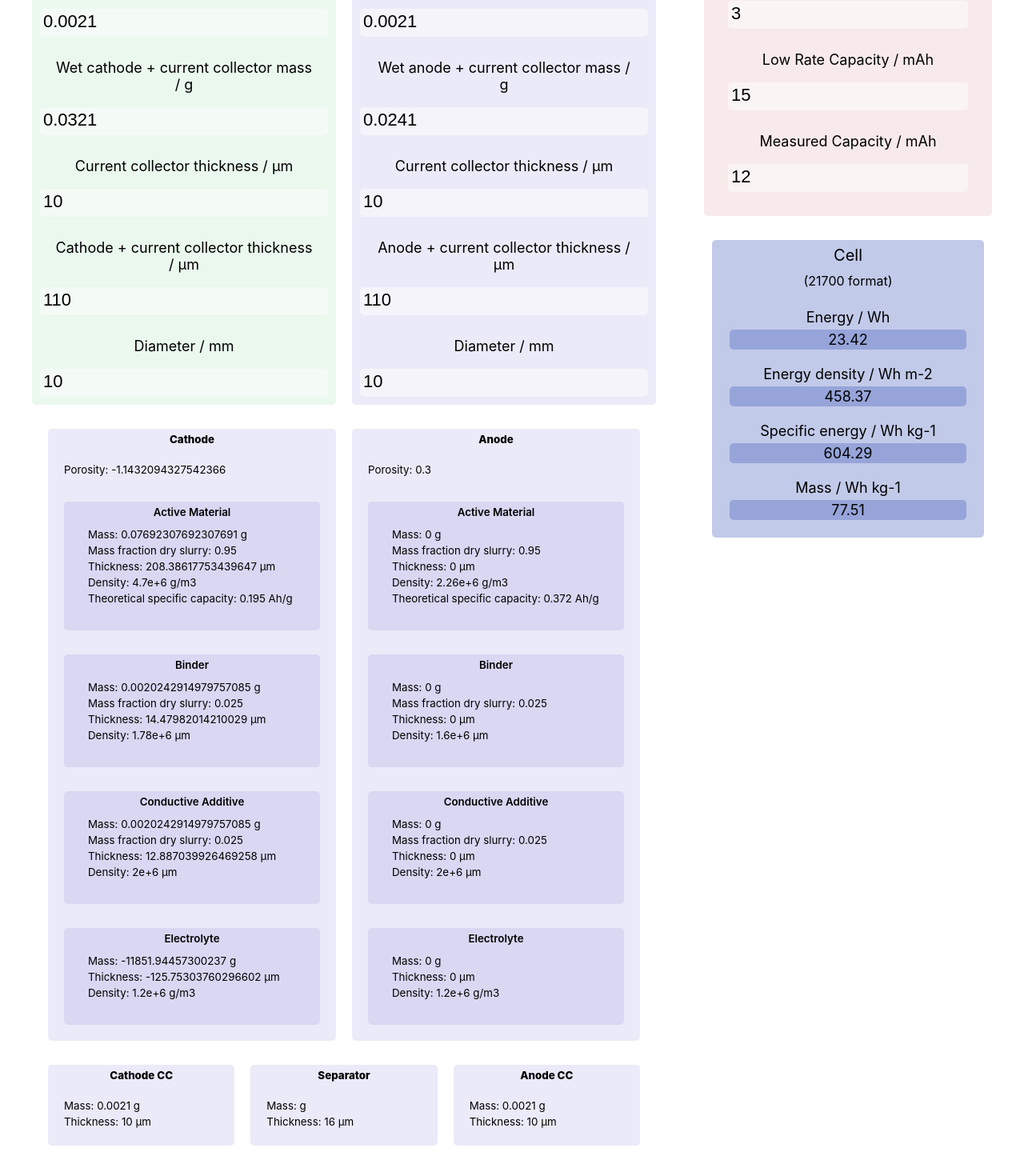
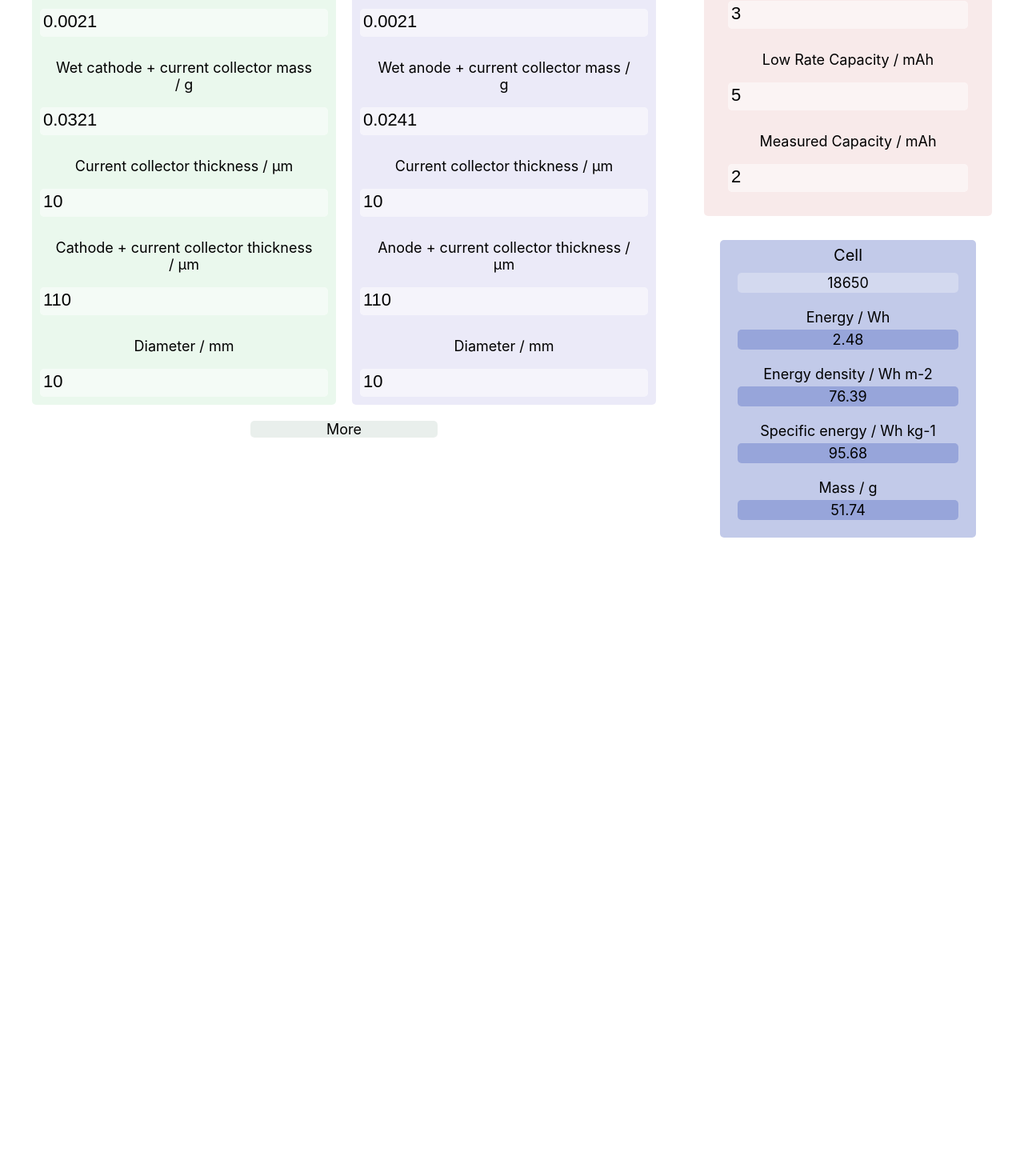
Before and after one commit to tldr-group/cell-normaliser, a React (Create React App) app: page / in a window 1280 px wide. Shown: the part 346-1816 px from the top of the page at 80% size. After the commit the page ends 1098 px from the top, so only its background shows below. Built offline with nearby package versions, Linux system fonts and the light colour scheme.

Commit message:
changeable cell, hide details

```diff
--- a/src/App.css
+++ b/src/App.css
@@ -131,6 +131,10 @@
   grid-column: 4 / span 6;
 }
 
+.box-4-offset-4{
+  grid-column: 5 / span 4;
+}
+
 .box-8-offset-2{
   grid-column: 3 / span 8;
 }
@@ -153,3 +157,7 @@
     grid-column: span 12;
   }
 }
+
+.show{
+  display: inline !important;
+}
--- a/src/App.js
+++ b/src/App.js
@@ -26,13 +26,15 @@ function App() {
             <Electrode />
             <SubElectrode />
         </div>
-        <div className='box-4 sticky'>
+        <div className='box-4'>
         <div className='box-row'>
         <div className='box-12'>
           <Stack />
         </div>
+        <div className='box-row'>
         <div className='box-12'>
           <Cell />
+          </div>
         </div>
         </div>
         </div>
--- a/src/features/cell/Cell.js
+++ b/src/features/cell/Cell.js
@@ -15,7 +15,6 @@ import {
   selectAvgVoltage,
   selectMeasuredCapacity,
   selectActiveElectrode,
-  // selectStack
 } from '../stack/stackSlice';
 import {
     setEDensity,
@@ -29,7 +28,10 @@ import {
     setMass,
     selectMass,
     setEnergyEfficiency,
-    // selectEnergyEfficiency,
+    selectActiveCellType,
+    selectCell,
+    setCase,
+    setActiveCellType
 } from './cellSlice'
 import styles from './Cell.module.css';
 import './../../App.css'
@@ -57,12 +59,13 @@ export function Cell() {
   const Energy = Number(useSelector(selectEnergy));
   const SpecificEnergy = Number(useSelector(selectSpecificEnergy))
   const Mass = Number(useSelector(selectMass))
-  // const EnergyEfficiency = Number(useSelector(selectEnergyEfficiency))
+  const ActiveCellType = Number(useSelector(selectActiveCellType))
+  const Cell = useSelector(selectCell)
   const dispatch = useDispatch();
 
 
   function massToMassLoading(mass, diameter){
-    return mass / ( 0.25 * Math.PI * (diameter*1e-3)**2)
+    return mass / ( 0.25 * Math.PI * (diameter*1e-3)**2) // g m-2
   }
 
   function stackThickness(anodeThickness, cathodeThickness, separatorThickness, ACCThickness, CCCThickness){
@@ -81,20 +84,25 @@ export function Cell() {
     return avgVoltage * measuredCapacity * 1e-3 / (0.25 * Math.PI * (diameter * 1e-3) **2) // Wh
   }
 
+  function setCellType(cellType, caseObj){
+    dispatch(setCase(caseObj.case))
+    dispatch(setActiveCellType(cellType))
+  }
+
   function calcEnergy(){
     // 2 * stackArea * arealEnergyDensity
-    var AnodeMassLoading = massToMassLoading(AWetMass, Diameter)
+    var AnodeMassLoading = massToMassLoading(AWetMass, Diameter) // g m-2
     var CathodeMassLoading = massToMassLoading(CWetMass, Diameter)
     var ACCMassLoading = massToMassLoading(ACCMass, Diameter)
     var CCCMassLoading = massToMassLoading(CCCMass, Diameter)
-    var StackThickness = stackThickness(AThickness, CThickness, SThickness, ACCThickness, CCCThickness)
+    var StackThickness = stackThickness(AThickness, CThickness, SThickness, ACCThickness, CCCThickness) // m
     var StackMassLoading = massLoading(AnodeMassLoading, CathodeMassLoading, SMassLoading, ACCMassLoading, CCCMassLoading)
     var StackArea = stackArea(CaseInternalVolume, StackThickness) // m2
     var energyDensity = arealEnergyDensity(AvgVoltage, MeasuredCapacity, Diameter)  // Wh m-2
     var energy = StackArea * energyDensity  // Wh
     var theoreticEnergy = StackArea * arealEnergyDensity(AvgVoltage, LowRateCapacity, Diameter)
-    var mass = CaseMass + StackArea * StackMassLoading // kg
-    var specificEnergy = 2 * StackArea * energyDensity * 1000 / ( CaseMass + StackArea * StackMassLoading )
+    var mass = CaseMass + StackArea * StackMassLoading // g
+    var specificEnergy = 2 * StackArea * energyDensity * 1000 / ( CaseMass + StackArea * StackMassLoading ) // Wh kg-1
     dispatch(setEDensity(energyDensity))
     dispatch(setEnergy(energy))
     dispatch(setMass(mass))
@@ -106,10 +114,14 @@ export function Cell() {
     calcEnergy()
   })
 
+  useEffect(() => {
+    setCellType('18650', Cell.cells['18650'])
+  }, [])
+
   if (ActiveElectrode !== 'none'){
   return (
     <div>
-      <div className="container sticky">
+      <div className="container">
             <div className='box-12'>
             <div className={styles.resultsSection}>
                 <div className='box-row'>
@@ -117,9 +129,20 @@ export function Cell() {
                     <p className={styles.title}>
                         Cell
                     </p>
-                    <p className={styles.subtitle}>
-                        (21700 format)
-                    </p>
+                    <div tabindex={0} className={styles.dropdown}>
+                        <div className={styles.dropdownBtn}>{ActiveCellType}</div>
+                        <div className={styles.dropdownItems}>
+                          {Object.keys(Cell.cells).map(l => {
+                              return(
+                                <div className={styles.dropdownItem} onClick={() => setCellType(l, Cell.cells[l])}>
+                                  {l}
+                                </div>
+                              )
+                            })
+                          }
+
+                          </div>
+                    </div>
                     </div>
                 </div>
                 <div className='box-row'>
@@ -155,7 +178,7 @@ export function Cell() {
                 <div className='box-row'>
                     <div className='box-12'>
                         <div className={styles.resultTitle}>
-                            Mass / Wh kg-1
+                            Mass / g
                             </div>
                             <div className={styles.result}>
                             {parseFloat(Mass).toFixed(2)}
@@ -183,7 +206,7 @@ export function Cell() {
 
     return (
       <div>
-        <div className="container sticky">
+        <div className="container">
               <div className='box-12'>
               <div className={styles.resultsSection}>
                   <div className='box-row'>
--- a/src/features/cell/Cell.module.css
+++ b/src/features/cell/Cell.module.css
@@ -30,3 +30,30 @@
     border-radius: 5px;
     margin-top: 5px;
 }
+
+.dropdown{
+    font-size: 18px;
+    background-color: rgba(251, 251, 251, 0.291);
+    border: 2px solid transparent;
+    border-radius: 5px;
+    margin-top: 5px;
+}
+.dropdown:hover{
+    cursor: pointer;
+}
+
+.dropdown:focus > .dropdownItems{
+    display:block
+}
+
+
+.dropdownItems{
+    display:none;
+}
+
+.dropdownItem{
+    background-color: rgba(251, 251, 251, 0.438);
+    border: 1px solid rgba(0, 0, 0);
+    border-radius: 5px;
+    margin-top: 5px;
+}
--- a/src/features/cell/cellSlice.js
+++ b/src/features/cell/cellSlice.js
@@ -2,13 +2,28 @@ import { createSlice } from '@reduxjs/toolkit';
 
 const initialState = {
   case: {
-    internalVolume: 2.105e-5,
-    mass: 10.9,
+    internalVolume: 2.105e-5, // m3
+    mass: 10.9, // g
   },
   energy: 0,
   specificEnergy: 0,
   energyDensity: 0,
   mass: 0,
+  activeCellType: '21700',
+  cells: {
+    '21700': {
+      case: {
+        internalVolume: 2.105e-5, // m3
+        mass: 10.9, // g
+      }
+    },
+    '18650': {
+      case: {
+        internalVolume: 1.335e-5, // m3
+        mass: 9.5, // g
+      }
+    },
+  }
 };
 
 export const cellSlice = createSlice({
@@ -30,10 +45,16 @@ export const cellSlice = createSlice({
     setEnergyEfficiency: (state, action) => {
       state.energyEfficiency = action.payload;
     },
+    setCase: (state, action) => {
+      state.case = action.payload
+    },
+    setActiveCellType: (state, action) => {
+      state.activeCellType = action.payload
+    },
 }
 })
 
-export const { setEDensity, setMass, setEnergy, setSpecificEnergy, setEnergyEfficiency } = cellSlice.actions;
+export const { setEDensity, setMass, setEnergy, setSpecificEnergy, setEnergyEfficiency, setCase, setActiveCellType } = cellSlice.actions;
 
 export const selectEDensity = (state) => state.cell.energyDensity;
 export const selectEnergy = (state) => state.cell.energy;
@@ -42,5 +63,7 @@ export const selectEnergyEfficiency = (state) => state.cell.energyEfficiency;
 export const selectMass = (state) => state.cell.mass;
 export const selectCaseInternalVolume = (state) => state.cell.case.internalVolume;
 export const selectCaseMass = (state) => state.cell.case.mass;
+export const selectActiveCellType = (state) => state.cell.activeCellType;
+export const selectCell = (state) => state.cell;
 
 export default cellSlice.reducer;
--- a/src/features/stack/Stack.module.css
+++ b/src/features/stack/Stack.module.css
@@ -10,11 +10,21 @@
 .subElectrodeSection{
   background-color: rgba(98, 42, 42, 0.1);
   border-radius: 5px;
+  display: none;
   /* grid-column: 12; */
   /* display: grid; */
   /* grid-template-columns: repeat(12, 1fr); */
   grid-template-rows: 1fr;
   margin-top: 20px;
+}
+
+.moreBtn{
+  background-color: rgba(42, 98, 67, 0.1);
+  border-radius: 5px;
+}
+
+.moreBtn:hover{
+  cursor: pointer;
 }
 
 .cathode{
--- a/src/features/stack/SubElectrode.js
+++ b/src/features/stack/SubElectrode.js
@@ -1,54 +1,66 @@
-import React from 'react';
+import React, { useRef} from 'react';
 import { useSelector, useDispatch } from 'react-redux';
-import stackSlice, {
-  selectDiameter,
-  selectActiveElectrode,
+import {
   selectCCCThickness,
   selectCCCMass,
   selectACCMass,
   selectSMass,
   selectSThickness,
-  selectTotalCathodeMass,
-  selectTotalCathodeThickness,
-  selectTotalAnodeMass,
-  selectTotalAnodeThickness,
-  selectAvgVoltage,
-  selectLowRateCapacity,
-  selectMeasuredCapacity,
   selectStack,
   selectACCThickness,
+  selectShowSubElectrode,
+  setShowSubelectrode
 } from './stackSlice';
 
 import styles from './Stack.module.css';
 import './../../App.css'
 
 export function SubElectrode() {
-//   const CWetMass = useSelector(selectCWetMass);
-//   const CThickness = useSelector(selectCThickness);
-//   const AWetMass = useSelector(selectAWetMass);
-//   const AThickness = useSelector(selectAThickness);
-  const Diameter = useSelector(selectDiameter);
-//   const ArealEnergyDensity = useSelector(selectArealEnergyDensity);
-  const ActiveElectrode = useSelector(selectActiveElectrode);
+const subElectrodeSection = useRef(null);
   const CCCThickness = useSelector(selectCCCThickness);
   const CCCMass = useSelector(selectCCCMass);
   const ACCMass = useSelector(selectACCMass);
   const ACCThickness = useSelector(selectACCThickness);
   const SMass = useSelector(selectSMass)
   const SThickness = useSelector(selectSThickness)
-  const TotalCathodeMass = useSelector(selectTotalCathodeMass)
-  const TotalCathodeThickness = useSelector(selectTotalCathodeThickness)
-  const TotalAnodeMass = useSelector(selectTotalAnodeMass)
-  const TotalAnodeThickness = useSelector(selectTotalAnodeThickness)
-  const AverageVoltage = useSelector(selectAvgVoltage)
-  const LowRateCapacity = useSelector(selectLowRateCapacity)
-  const MeasuredCapacity = useSelector(selectMeasuredCapacity)
   const Stack = useSelector(selectStack)
-  const dispatch = useDispatch();
+  const ShowSubElectrode = useSelector(selectShowSubElectrode)
+  const dispatch = useDispatch()
 
-  function subElectrodeRender () {
+  const precision = 4
+
+  function toggleSubElectrode (ref){
+    console.log(ref.current)
+    ref.current.classList.toggle('show')
+    dispatch(setShowSubelectrode(!ShowSubElectrode))
+  }
+
+  function showDetails(){
+    console.log(ShowSubElectrode)
+    if(ShowSubElectrode){
+        return('Less')
+    }
+    else{
+        return('More')
+    }
+
+}
+
+  function subElectrodeRender (ref) {
+
         return(
             <div>
+                <div className="box-row">
+                        <div className='box-4-offset-4'>
+                        <div className={styles.moreBtn} onClick={() => toggleSubElectrode(ref)}>
+                <div className={styles.title}>
+                    {showDetails()}
+                </div>
+                </div>
+                </div>
+                </div>
+
+            <div className={styles.subElectrodeSection} ref={ref}>
                 <div className='box-row'>
                     <div className='box-6'>
                     <div className={styles.subElectrodeBox}>
@@ -81,13 +93,13 @@ export function SubElectrode() {
                                     <div className="box-12">
 
                                     <div className={styles.subElectrodeData}>
-                                    Mass: {Stack.cathode.activeMaterial.mass} g
+                                    Mass: {Stack.cathode.activeMaterial.mass.toPrecision(precision)} g
                                     </div>
                                     <div className={styles.subElectrodeData}>
                                     Mass fraction dry slurry: {Stack.cathode.activeMaterial.massPercentDrySlurry}
                                     </div>
                                     <div className={styles.subElectrodeData}>
-                                    Thickness: {Stack.cathode.activeMaterial.thickness} µm
+                                    Thickness: {Stack.cathode.activeMaterial.thickness.toPrecision(precision)} µm
                                     </div>
                                     <div className={styles.subElectrodeData}>
                                     Density: {Stack.cathode.activeMaterial.density.toExponential()} g/m3
@@ -117,13 +129,13 @@ export function SubElectrode() {
                                     <div className="box-12">
 
                                     <div className={styles.subElectrodeData}>
-                                    Mass: {Stack.cathode.binder.mass} g
+                                    Mass: {Stack.cathode.binder.mass.toPrecision(precision)} g
                                     </div>
                                     <div className={styles.subElectrodeData}>
                                     Mass fraction dry slurry: {Stack.cathode.binder.massPercentDrySlurry}
                                     </div>
                                     <div className={styles.subElectrodeData}>
-                                    Thickness: {Stack.cathode.binder.thickness} µm
+                                    Thickness: {Stack.cathode.binder.thickness.toPrecision(precision)} µm
                                     </div>
                                     <div className={styles.subElectrodeData}>
                                     Density: {Stack.cathode.binder.density.toExponential()} µm
@@ -149,13 +161,13 @@ export function SubElectrode() {
                                     <div className="box-12">
 
                                     <div className={styles.subElectrodeData}>
-                                    Mass: {Stack.cathode.conductiveAdditive.mass} g
+                                    Mass: {Stack.cathode.conductiveAdditive.mass.toPrecision(precision)} g
                                     </div>
                                     <div className={styles.subElectrodeData}>
                                     Mass fraction dry slurry: {Stack.cathode.conductiveAdditive.massPercentDrySlurry}
                                     </div>
                                     <div className={styles.subElectrodeData}>
-                                    Thickness: {Stack.cathode.conductiveAdditive.thickness} µm
+                                    Thickness: {Stack.cathode.conductiveAdditive.thickness.toPrecision(precision)} µm
                                     </div>
                                     <div className={styles.subElectrodeData}>
                                     Density: {Stack.cathode.conductiveAdditive.density.toExponential()} µm
@@ -181,10 +193,10 @@ export function SubElectrode() {
                                     <div className="box-12">
 
                                     <div className={styles.subElectrodeData}>
-                                    Mass: {Stack.cathode.electrolyte.mass} g
+                                    Mass: {Stack.cathode.electrolyte.mass.toPrecision(precision)} g
                                     </div>
                                     <div className={styles.subElectrodeData}>
-                                    Thickness: {Stack.cathode.electrolyte.thickness} µm
+                                    Thickness: {Stack.cathode.electrolyte.thickness.toPrecision(precision)} µm
                                     </div>
                                     <div className={styles.subElectrodeData}>
                                     Density: {Stack.cathode.electrolyte.density.toExponential()} g/m3
@@ -231,13 +243,13 @@ export function SubElectrode() {
                                     <div className="box-12">
 
                                     <div className={styles.subElectrodeData}>
-                                    Mass: {Stack.anode.activeMaterial.mass} g
+                                    Mass: {Stack.anode.activeMaterial.mass.toPrecision(precision)} g
                                     </div>
                                     <div className={styles.subElectrodeData}>
                                     Mass fraction dry slurry: {Stack.anode.activeMaterial.massPercentDrySlurry}
                                     </div>
                                     <div className={styles.subElectrodeData}>
-                                    Thickness: {Stack.anode.activeMaterial.thickness} µm
+                                    Thickness: {Stack.anode.activeMaterial.thickness.toPrecision(precision)} µm
                                     </div>
                                     <div className={styles.subElectrodeData}>
                                     Density: {Stack.anode.activeMaterial.density.toExponential()} g/m3
@@ -267,13 +279,13 @@ export function SubElectrode() {
                                     <div className="box-12">
 
                                     <div className={styles.subElectrodeData}>
-                                    Mass: {Stack.anode.binder.mass} g
+                                    Mass: {Stack.anode.binder.mass.toPrecision(precision)} g
                                     </div>
                                     <div className={styles.subElectrodeData}>
                                     Mass fraction dry slurry: {Stack.anode.binder.massPercentDrySlurry}
                                     </div>
                                     <div className={styles.subElectrodeData}>
-                                    Thickness: {Stack.anode.binder.thickness} µm
+                                    Thickness: {Stack.anode.binder.thickness.toPrecision(precision)} µm
                                     </div>
                                     <div className={styles.subElectrodeData}>
                                     Density: {Stack.anode.binder.density.toExponential()} µm
@@ -299,13 +311,13 @@ export function SubElectrode() {
                                     <div className="box-12">
 
                                     <div className={styles.subElectrodeData}>
-                                    Mass: {Stack.anode.conductiveAdditive.mass} g
+                                    Mass: {Stack.anode.conductiveAdditive.mass.toPrecision(precision)} g
                                     </div>
                                     <div className={styles.subElectrodeData}>
                                     Mass fraction dry slurry: {Stack.anode.conductiveAdditive.massPercentDrySlurry}
                                     </div>
                                     <div className={styles.subElectrodeData}>
-                                    Thickness: {Stack.anode.conductiveAdditive.thickness} µm
+                                    Thickness: {Stack.anode.conductiveAdditive.thickness.toPrecision(precision)} µm
                                     </div>
                                     <div className={styles.subElectrodeData}>
                                     Density: {Stack.anode.conductiveAdditive.density.toExponential()} µm
@@ -331,10 +343,10 @@ export function SubElectrode() {
                                     <div className="box-12">
 
                                     <div className={styles.subElectrodeData}>
-                                    Mass: {Stack.anode.electrolyte.mass} g
+                                    Mass: {Stack.anode.electrolyte.mass.toPrecision(precision)} g
                                     </div>
                                     <div className={styles.subElectrodeData}>
-                                    Thickness: {Stack.anode.electrolyte.thickness} µm
+                                    Thickness: {Stack.anode.electrolyte.thickness.toPrecision(precision)} µm
                                     </div>
                                     <div className={styles.subElectrodeData}>
                                     Density: {Stack.anode.electrolyte.density.toExponential()} g/m3
@@ -364,10 +376,10 @@ export function SubElectrode() {
                         <div className="box-row">
                         <div className="box-12">
                             <div className={styles.subElectrodeData}>
-                            Mass: {CCCMass} g
+                            Mass: {CCCMass.toPrecision(precision)} g
                             </div>
                             <div className={styles.subElectrodeData}>
-                            Thickness: {CCCThickness} µm
+                            Thickness: {CCCThickness.toPrecision(precision)} µm
                             </div>
                         </div>
 
@@ -410,10 +422,10 @@ export function SubElectrode() {
                         <div className="box-row">
                         <div className="box-12">
                             <div className={styles.subElectrodeData}>
-                            Mass: {ACCMass} g
+                            Mass: {ACCMass.toPrecision(precision)} g
                             </div>
                             <div className={styles.subElectrodeData}>
-                            Thickness: {ACCThickness} µm
+                            Thickness: {ACCThickness.toPrecision(precision)} µm
                             </div>
                         </div>
                         </div>
@@ -423,6 +435,7 @@ export function SubElectrode() {
 
                     </div>
             </div>
+            </div>
 
         )
     }
@@ -431,7 +444,7 @@ export function SubElectrode() {
   return (
         <div className="box-row">
         <div className='box-12'>
-            {subElectrodeRender()}
+            {subElectrodeRender(subElectrodeSection)}
         </div>
         </div>
   );
```
Also changed, not shown: src/features/stack/Electrode.js (+46 -14 lines), src/features/stack/stackSlice.js (+12 -8 lines).
